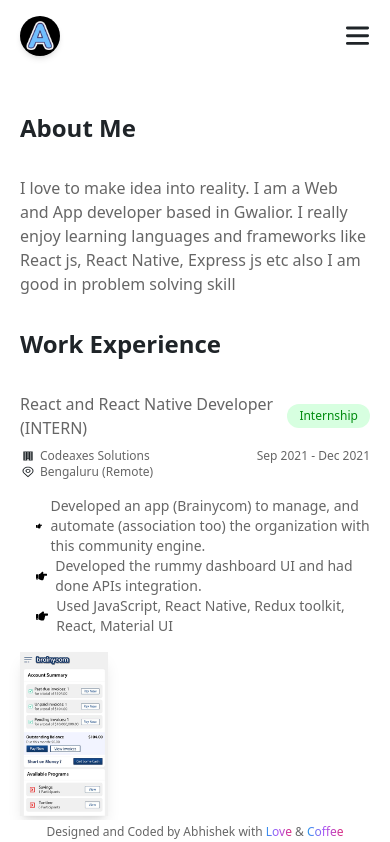
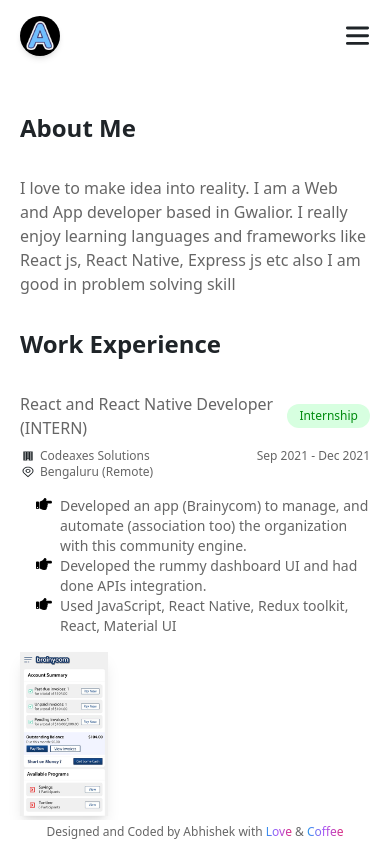
Before and after one commit to Abhishekpatel123/portfolio-02-02-2023, a React (Create React App) app: page /portfolio-02-02-2023/about in a window 390 px wide. Shown: the top 842 px of the page. Built offline with nearby package versions, Linux system fonts and the light colour scheme.

Commit message:
work exp work icon bug

```diff
--- a/src/Components/Work.js
+++ b/src/Components/Work.js
@@ -33,7 +33,7 @@ function Work({
             >
               <path d="M3.33331 1.5V10.5H7.33331V8.75H8.66665V10.5H12.6666V1.5H3.33331ZM4.66665 2.5H5.99998V3.5H4.66665V2.5ZM7.33331 2.5H8.66665V3.5H7.33331V2.5ZM9.99998 2.5H11.3333V3.5H9.99998V2.5ZM4.66665 4.5H5.99998V5.5H4.66665V4.5ZM7.33331 4.5H8.66665V5.5H7.33331V4.5ZM9.99998 4.5H11.3333V5.5H9.99998V4.5ZM4.66665 6.5H5.99998V7.5H4.66665V6.5ZM7.33331 6.5H8.66665V7.5H7.33331V6.5ZM9.99998 6.5H11.3333V7.5H9.99998V6.5ZM4.66665 8.5H5.99998V9.5H4.66665V8.5ZM9.99998 8.5H11.3333V9.5H9.99998V8.5Z" />
             </svg>
-            <p className="text-content text-xs md:text-sm font-light pl-1">
+            <p className=" text-content text-xs md:text-sm font-light pl-1">
               {company}
             </p>
           </div>
@@ -62,12 +62,9 @@ function Work({
       {/* detailed */}
       <div className="mt-4">
         {points?.map((point, index) => (
-          <div className="flex items-center ml-4" key={`point-${index}`}>
-            <FaHandPointRight />
-            <p
-              key={`point-${index}`}
-              className="text-content text-sm md:text-sm font-light pl-2"
-            >
+          <div className="flex  ml-4" key={`point-${index}`}>
+            <FaHandPointRight className="" />
+            <p className="flex-1 text-content text-sm md:text-sm font-light pl-2">
               {point}
             </p>
           </div>
```
